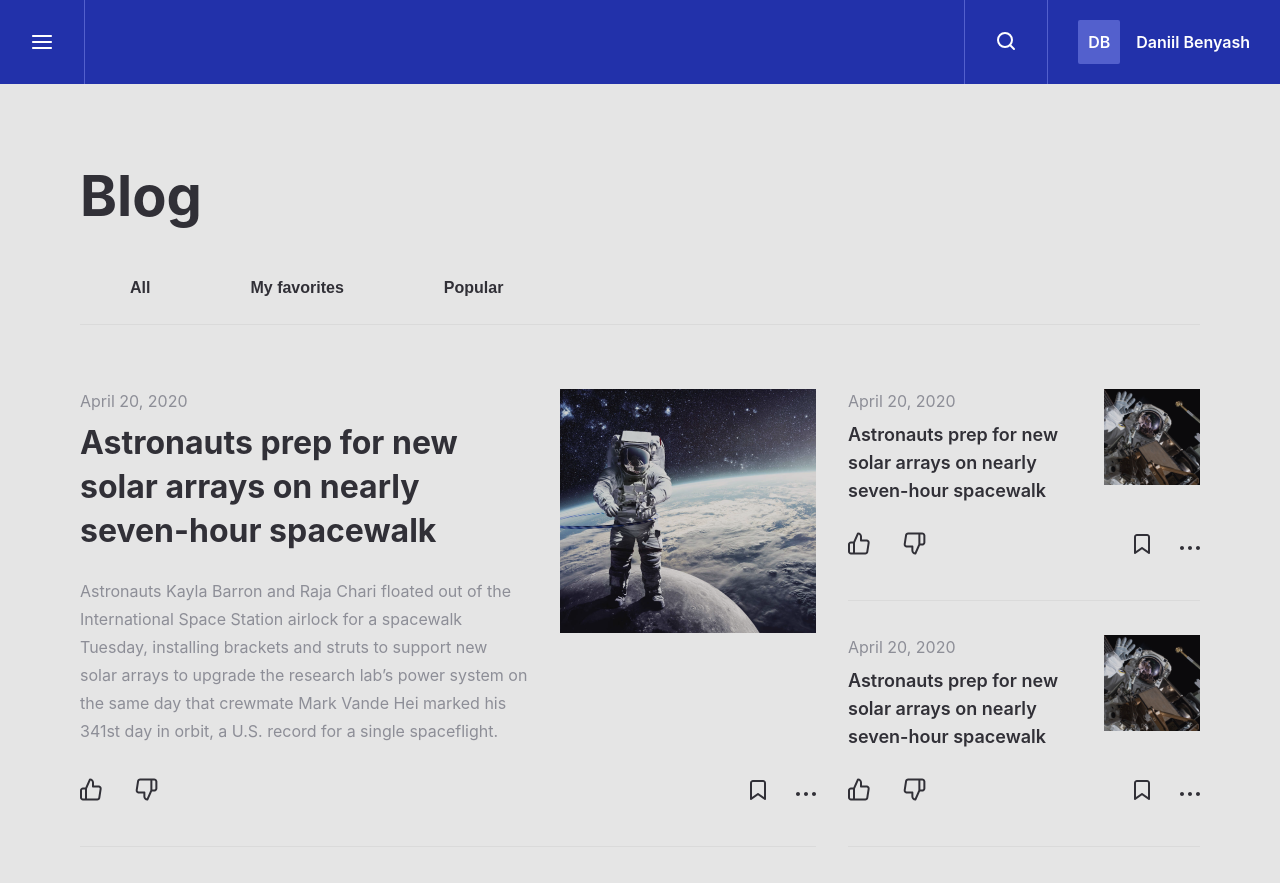
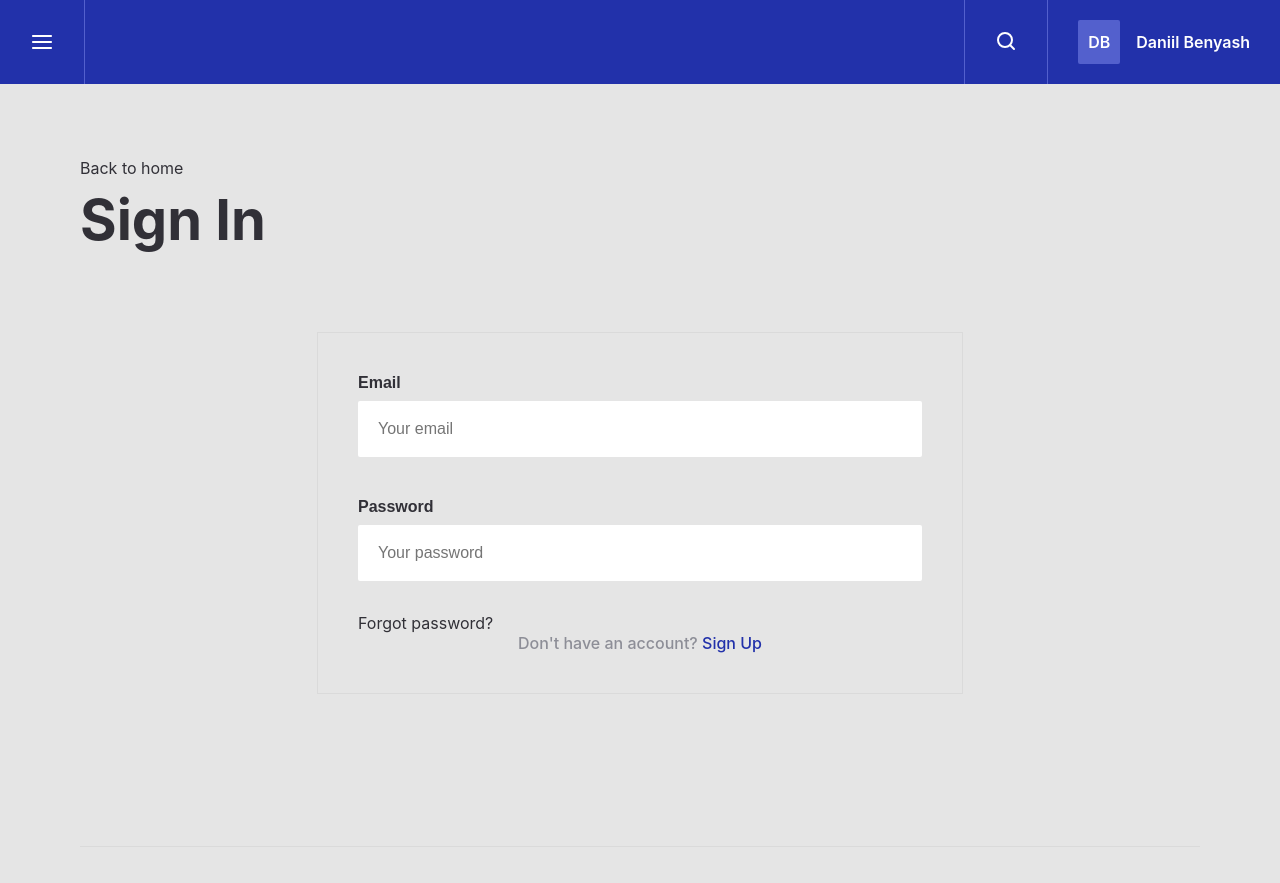
Before and after one commit to DaniilBenyash/tms_blog, a React (Create React App) app: page / in a window 1280 px wide. Shown: the top 883 px of the page. Built offline with nearby package versions, Linux system fonts and the light colour scheme.

Commit message:
feat: login

```diff
--- a/src/App.tsx
+++ b/src/App.tsx
@@ -1,20 +1,23 @@
 import React, { useState } from 'react';
-import './App.css'
-import { Input } from './components/Input/Input'
-import { Textarea } from './components/Textarea/Textarea'
-import { PostCard } from './components/PostCard/PostCard'
-import { Header } from './components/Header/Header'
-import { PostList } from './components/PostList/PostList'
-import Space from './components/PostCard/img/Rectangle 39.png'
-import SpaceAverage from './components/PostCard/img/Rectangle 39 small.png'
-import SpaceSmall from './components/PostCard/img/Rectangle 39 mob.png'
+import './App.css';
+import { Input } from './components/Input/Input';
+import { Textarea } from './components/Textarea/Textarea';
+import { PostCard } from './components/PostCard/PostCard';
+import { Header } from './components/Header/Header';
+import { PostList } from './components/PostList/PostList';
+import { Login } from './components/Login/Login';
+import Space from './components/PostCard/img/Rectangle 39.png';
+import SpaceAverage from './components/PostCard/img/Rectangle 39 small.png';
+import SpaceSmall from './components/PostCard/img/Rectangle 39 mob.png';
 
 function App() {
   return (
     <div className="App">
         <Header firstName='Daniil' lastName='Benyash'/>
+        <Login />
         <PostList />
-        <Input label='Text' placeholder='Add your text' disabled={false}/>
+
+        {/* <Input label='Text' placeholder='Add your text' disabled={false}/>
         <Input label='Email' placeholder='Your email' disabled={false}/>
         <Input label='Password' placeholder='Your password' disabled={false}/>
 
@@ -37,7 +40,7 @@ function App() {
             size='postcardSmall'
             postcardName='Astronauts prep for new solar arrays on nearly seven-hour spacewalk'
             img={SpaceSmall}
-        />
+        /> */}
     </div>
   )
 }
--- /dev/null
+++ b/src/components/Login/Login.css
@@ -0,0 +1,77 @@
+.login{
+    width: 1120px;
+}
+.login__button-back{
+    color: #313037;
+    font-style: normal;
+    font-weight: 400;
+    font-size: 16px;
+    line-height: 24px;
+    text-decoration: none;
+    margin-bottom: 32px;
+}
+.login__button-back:visited{
+    color: #313037;
+    text-decoration: none;
+}
+.login__name{
+    font-style: normal;
+    font-weight: 700;
+    font-size: 56px;
+    line-height: 80px;
+    color: #313037;
+    margin-bottom:72px;
+}
+.sign-in{
+    display: flex;
+    flex-direction: column;
+    align-items: center;
+    margin-bottom: 152px;
+}
+.sign-in__window{
+    padding: 40px;
+    border: 1px solid #DADADA;
+}
+.sign-in--pading_20{
+    padding: 20px 0;
+}
+.sign-in--pading_16{
+    padding: 16px 0;
+}
+.sign-in__button-forgot{
+    color: #313037;
+    font-style: normal;
+    font-weight: 400;
+    font-size: 16px;
+    line-height: 20px;
+    text-decoration: none;
+}
+.sign-in__text{
+    text-align: center;
+    color: #8D8E97;
+    font-style: normal;
+    font-weight: 500;
+    font-size: 16px;
+    line-height: 20px;
+}
+.sign-in_button-sign-up{
+    color: #2231AA;
+    text-decoration: none;
+    font-style: normal;
+    font-weight: 500;
+    font-size: 16px;
+    line-height: 20px;
+}
+.login__footer{
+    border-top: 1px solid #DADADA;
+    width: 100%;
+    display: flex;
+    flex-direction: row;
+    justify-content: space-between;
+    color: #8D8E97;
+    font-style: normal;
+    font-weight: 400;
+    font-size: 16px;
+    line-height: 24px;
+    padding: 33px 0;
+}
--- /dev/null
+++ b/src/components/Login/Login.tsx
@@ -0,0 +1,33 @@
+import React from "react";
+import './Login.css';
+import { Header } from '../Header/Header';
+import { Input } from '../Input/Input';
+
+
+export const Login = () => {
+    return (
+        <div className="login">
+            <Header firstName='Daniil' lastName='Benyash'/>
+            <a href="" className="login__button-back">Back to home</a>
+            <h1 className="login__name">Sign In</h1>
+
+            <section className="sign-in">
+                <div className="sign-in__window">
+
+                    <Input label='Email' placeholder='Your email' disabled={false}/>
+                    <div className="sign-in--pading_20"></div>
+
+                    <Input label='Password' placeholder='Your password' disabled={false}/>
+                    <div className="sign-in--pading_16"></div>
+
+                    <a href="" className="sign-in__button-forgot">Forgot password?</a>
+                    <p className="sign-in__text">Don't have an account? <a href="" className="sign-in_button-sign-up">Sign Up</a></p>
+                </div>
+            </section>
+            <footer className="login__footer">
+                <p>2022 Blogofolio</p>
+                <p>All rights reserved</p>
+            </footer>
+        </div>
+    )
+}
--- a/src/components/Navigator/Navigator.css
+++ b/src/components/Navigator/Navigator.css
@@ -1,7 +1,6 @@
 .nav-footer{
     width: 100%;
     padding: 72px 0;
-    border-bottom: 1px solid #DADADA;
     display: flex;
     flex-direction: row;
     justify-content: space-between;
--- a/src/components/PostList/PostList.css
+++ b/src/components/PostList/PostList.css
@@ -81,6 +81,7 @@
     grid-row-end: 3;
 }
 .post-list__footer{
+    border-top: 1px solid #DADADA;
     width: 100%;
     display: flex;
     flex-direction: row;
```
